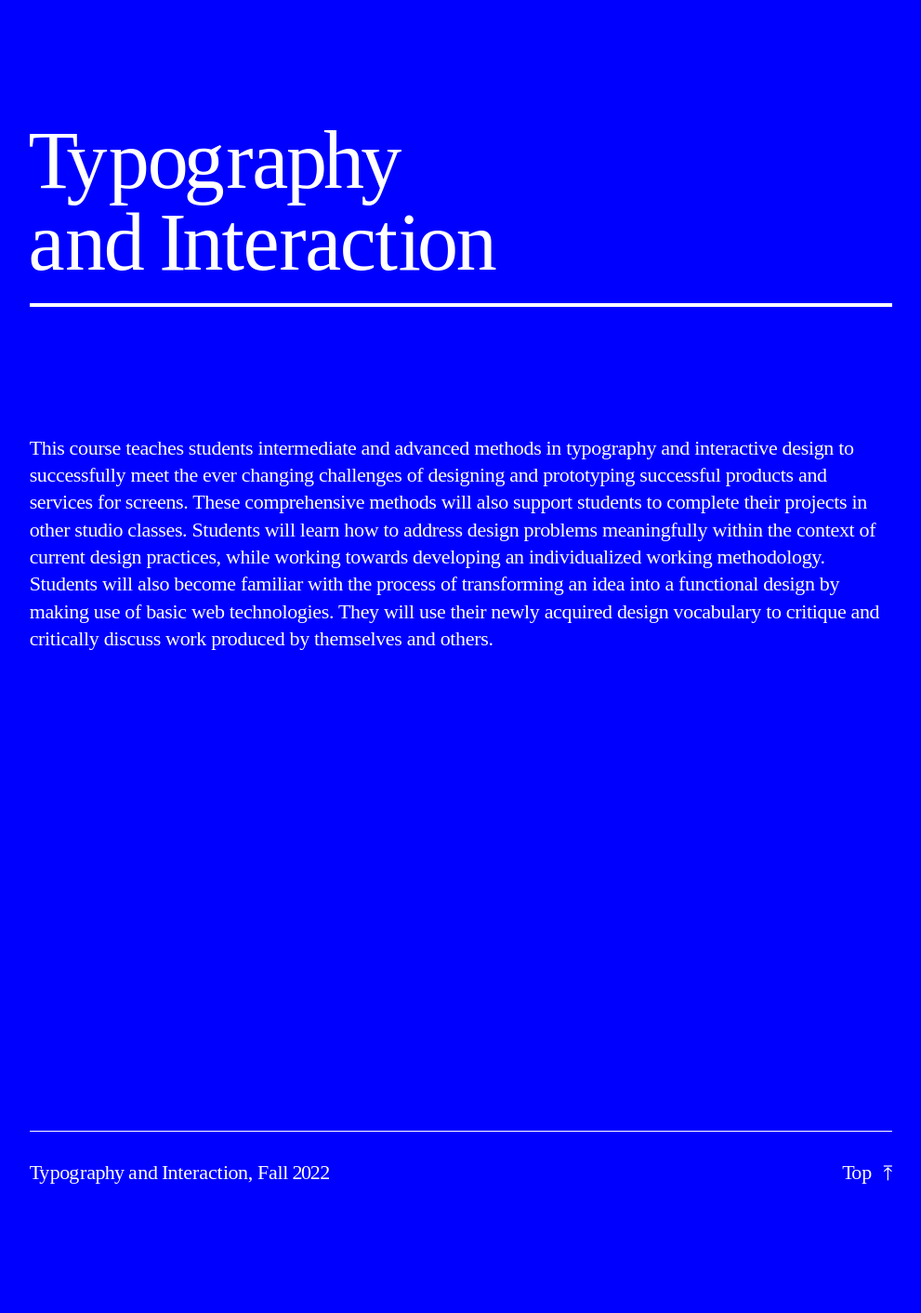
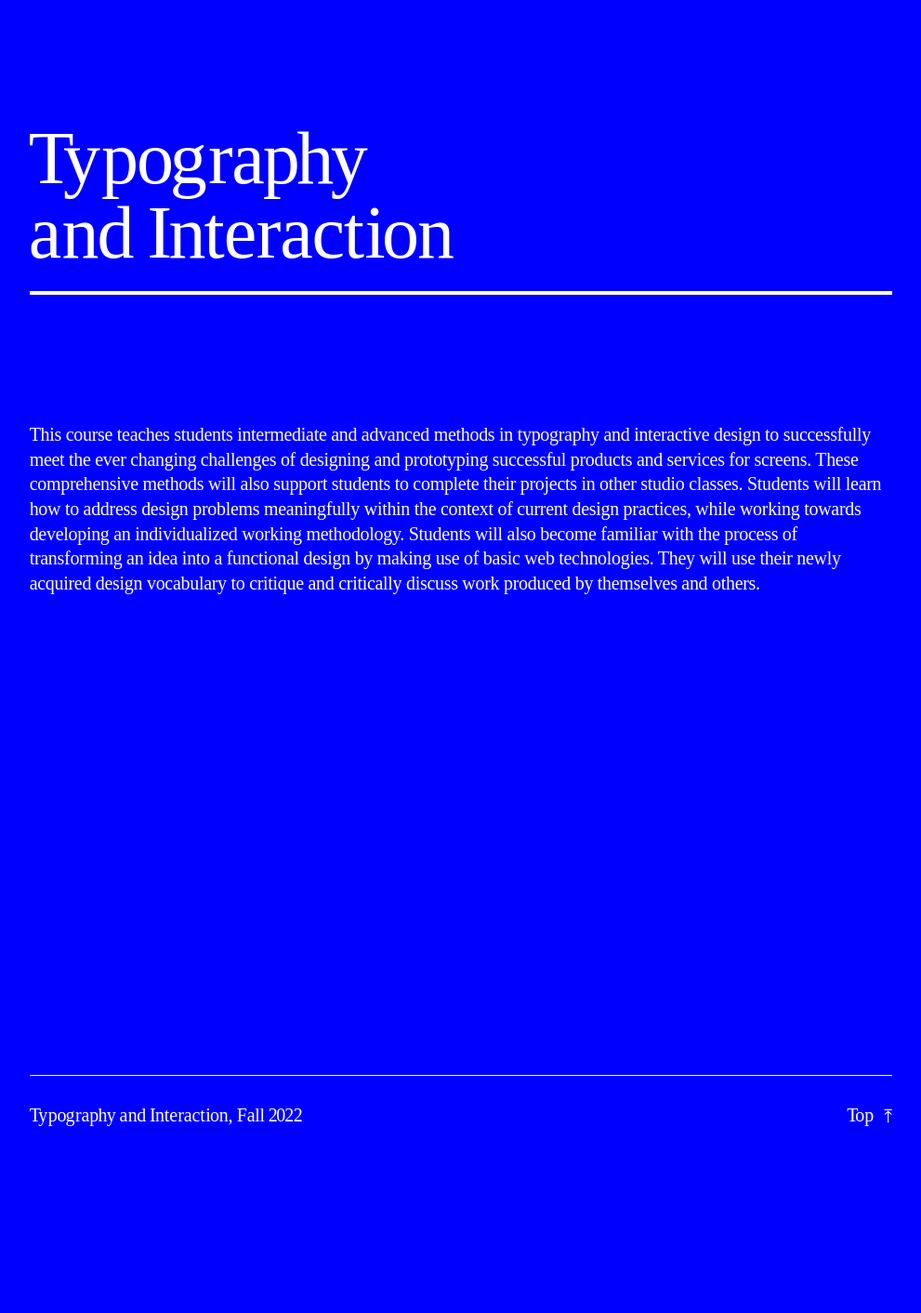
Before and after one commit to core-interaction/core-interaction.github.io, a Jekyll site: the page built from index.md, in a window 1280 px wide. Shown: the whole page at 93% size, without its empty margins (144-1135 px from the left). Built offline with Jekyll 4.4.1, drawn with Linux system fonts in a browser that asks for light colours; after the commit the page ends 1350 px from its top, so only the background shows below that.

Commit message:
Notch down the type.

```diff
--- a/assets/styles/common.scss
+++ b/assets/styles/common.scss
@@ -22,7 +22,7 @@
 
 	--typography--tracking: -0.015;
 
-	--typography--size: 1.8rem;
+	--typography--size: 1.6rem;
 
 	--typography--size--h1: calc(var(--typography--size) * 3);
 	--typography--size--h2: calc(var(--typography--size) * 1.75);
@@ -67,10 +67,10 @@
 		--color--highlight--reverse: hsl(0, 0%, 100%, 20%);
 	}
 
-	@include breakpoint(320) { --typography--size: calc((18/375) * 100vw); }
+	@include breakpoint(320) { --typography--size: calc((16/375) * 100vw); }
 
 	@include breakpoint(768) {
-		--typography--size: 2.2rem;
+		--typography--size: 2rem;
 
 		--typography--size--h1: calc(var(--typography--size) * 4);
 		--typography--size--h2: calc(var(--typography--size) * 2);
```
